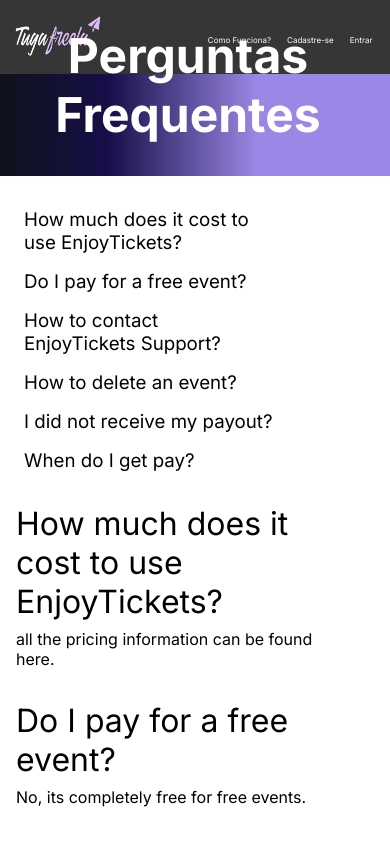
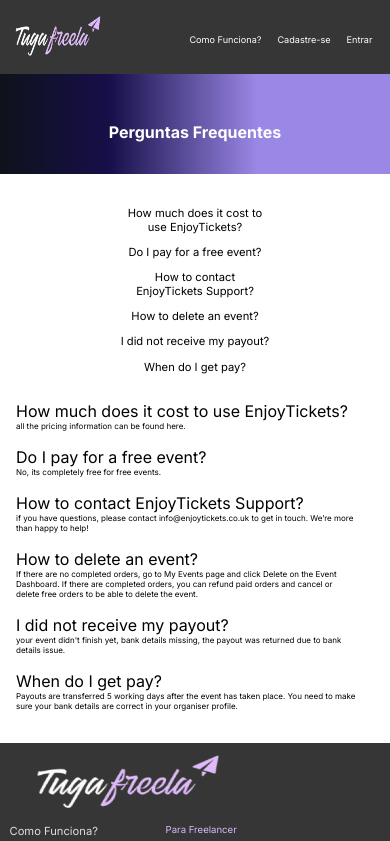
Before and after one commit to chiemek/TugaFreela, a React (Vite) app: page /FAQ in a window 390 px wide. Shown: the top 841 px of the page. Built offline with nearby package versions, Linux system fonts and the light colour scheme.

Commit message:
worked on the responsiveness

```diff
--- a/src/components/Footer/Footer.css
+++ b/src/components/Footer/Footer.css
@@ -31,7 +31,7 @@
     }
 
     .logo {
-      /* border: 1px solid #fff; */
+      margin-top: 5.5rem;
 
       ul {
         padding-left: 2rem;
@@ -100,6 +100,8 @@
       .logo {
         /* border: 1px solid #fff; */
         margin-bottom: 1.5rem;
+        margin-top: 0;
+
         box-shadow: -7px 20px 10px -17px rgba(180, 189, 121, 1);
 
         ul {
--- a/src/components/Footer/Footer2/Footer2.css
+++ b/src/components/Footer/Footer2/Footer2.css
@@ -20,12 +20,12 @@
 
 @media (max-width: 800px) {
   .footer {
-    font-size: 0.7rem;
+    font-size: 0.4rem;
     justify-content: flex-start;
-
+    padding-block: 1rem;
     padding-inline: 0.5rem;
     a {
-      font-size: 0.8rem;
+      font-size: 0.5rem;
       display: inline-block;
     }
   }
--- a/src/components/Header/Header.css
+++ b/src/components/Header/Header.css
@@ -85,7 +85,7 @@
     }
 
     a {
-      font-size: 0.5rem;
+      font-size: 0.57rem;
       line-break: normal;
       line-height: 1px;
     }
--- a/src/components/Showcase/Showcase.jsx
+++ b/src/components/Showcase/Showcase.jsx
@@ -1,9 +1,9 @@
 import "./Showcase.css";
 import showcaseBg from "../../assets/icons/topBackground.png";
 
-const Showcase = ({ image, text, button, height }) => {
+const Showcase = ({ image, text, button, height, id }) => {
   return (
-    <div className="showcase" style={{ height: height }}>
+    <div className="showcase" style={{ height: height }} id={id}>
       <img src={showcaseBg} alt="" className="showcase-bg" />
       <div className="text">
         {text}
--- a/src/pages/ContactUs/ContactUs.css
+++ b/src/pages/ContactUs/ContactUs.css
@@ -1,3 +1,7 @@
+.showcase {
+  height: auto;
+}
+
 .showcase-img-contact {
   z-index: 10;
   height: 20rem;
@@ -62,6 +66,9 @@
 }
 
 @media (max-width: 800px) {
+  .showcase {
+    display: none;
+  }
   .contact {
     padding: 2rem 0.5rem 2rem 0.5rem;
     flex-direction: column;
--- a/src/pages/ContactUs/ContactUs.jsx
+++ b/src/pages/ContactUs/ContactUs.jsx
@@ -44,7 +44,6 @@
             />
           </>
         }
-        height="65vh"
       />
 
       <div className="contact">
--- a/src/pages/FAQ/FAQ.css
+++ b/src/pages/FAQ/FAQ.css
@@ -1,3 +1,13 @@
+.showcase {
+  h5 {
+    text-align: center;
+    color: white;
+    width: 80vw;
+    font-size: 3rem;
+    margin-top: -5rem;
+  }
+}
+
 .faq-con {
   display: flex;
   padding: 5rem;
@@ -33,6 +43,15 @@
 }
 
 @media (max-width: 800px) {
+  .showcase {
+    h5 {
+      text-align: center;
+      color: white;
+      width: 100%;
+      font-size: 1rem;
+      margin-top: 1rem;
+    }
+  }
   .faq-con {
     flex-direction: column;
     padding: 1rem;
@@ -40,6 +59,12 @@
     .right {
       width: 100%;
       padding: 1rem 0.5rem;
+
+      h3 {
+        font-size: 0.7rem;
+        margin-bottom: 0.7rem;
+        width: 100%;
+        text-align: center;
       }
     }
 
@@ -47,13 +72,15 @@
       padding-right: 1rem;
 
       h2 {
-      font-size: 1.5rem;
+        font-size: 1rem;
         font-weight: normal;
-      margin-bottom: 0.5rem;
+        margin-bottom: 0;
       }
 
       p {
         margin-bottom: 1rem;
+        font-size: 0.5rem;
       }
     }
   }
+}
--- a/src/pages/FAQ/FAQ.jsx
+++ b/src/pages/FAQ/FAQ.jsx
@@ -14,21 +14,7 @@
     <>
       <div id="faq"></div>
       <Header />
-      <Showcase
-        text={
-          <h5
-            style={{
-              textAlign: "center",
-              color: "white",
-              width: "80vw",
-              fontSize: "3rem",
-              marginTop: "-5rem",
-            }}
-          >
-            Perguntas Frequentes
-          </h5>
-        }
-      />
+      <Showcase text={<h5>Perguntas Frequentes</h5>} />
 
       <div className="faq-con">
         <section className="right">
--- a/src/pages/Freelance/Freelance.css
+++ b/src/pages/Freelance/Freelance.css
@@ -1,5 +1,32 @@
 #how-it-works {
   /* padding: 5rem; */
+
+  .showcase {
+    .text {
+      text-align: center;
+      width: 100%;
+    }
+
+    img {
+      display: none;
+    }
+
+    p {
+      display: none;
+    }
+
+    .button {
+      width: 100%;
+      display: flex;
+      justify-content: space-between;
+
+      button {
+        width: 7rem;
+        height: 3rem;
+        font-size: 0.5rem;
+      }
+    }
+  }
 
   h2 {
     text-align: center;
@@ -126,6 +153,17 @@
       img {
         width: 15rem;
         margin-bottom: 3rem;
+        margin-inline: 5rem;
+      }
+
+      p {
+        margin-bottom: 2rem;
+      }
+
+      h3 {
+        color: purple;
+        text-align: left;
+        margin-left: -3rem;
       }
     }
   }
@@ -168,6 +206,7 @@
 /* media query */
 @media (max-width: 800px) {
   .showcase {
+    display: block;
     .text {
       text-align: center;
       width: 100%;
@@ -184,11 +223,12 @@
     .button {
       width: 100%;
       display: flex;
-      justify-content: space-between;
+      justify-content: center;
 
       button {
         width: 7rem;
-        font-size: 0.7rem;
+        height: auto;
+        font-size: 0.5rem;
       }
     }
   }
@@ -271,7 +311,7 @@
 
     .reviews {
       background-color: #edecec;
-      padding: 4rem 0.5rem;
+      padding: 4rem 1rem;
 
       h5 {
         font-size: 1.3rem;
@@ -283,7 +323,7 @@
         flex-wrap: nowrap;
         overflow-x: scroll;
         gap: 3rem;
-        width: 100%;
+        width: auto;
       }
 
       .card {
@@ -291,13 +331,20 @@
         flex-direction: column;
         align-items: center;
         padding: 5rem 3rem;
-        width: 40rem;
+        width: 90vw;
         border-radius: 10px;
         background-color: #fff;
 
         img {
-          width: 13rem;
+          width: 5rem;
           margin-bottom: 3rem;
+          margin-inline: 5rem;
+        }
+        h3 {
+          color: purple;
+          text-align: left;
+          font-size: 0.8rem;
+          margin-left: 0;
         }
       }
     }
@@ -307,7 +354,8 @@
 
       h3 {
         font-size: 1.5rem;
-        padding-block: 2rem;
+        padding-block: 1rem;
+        padding-inline: 2rem;
 
         & span {
           color: rgb(177, 137, 239);
@@ -323,12 +371,12 @@
         text-align: center;
 
         .lastOne {
-          width: 15rem;
-          height: 10rem;
+          width: 98%;
+          height: 100%;
         }
 
         .one {
-          margin-bottom: 2rem;
+          margin-bottom: 5rem;
         }
       }
 
--- a/src/pages/Freelance/Freelance.jsx
+++ b/src/pages/Freelance/Freelance.jsx
@@ -75,15 +75,11 @@
         button={
           <div className="button">
             <Link to="/ContactUs">
-              <Button bgColor="rgb(177, 137, 239)" borderRadius="2rem">
-                QUERO CONTRATAR
-              </Button>
+              <Button bgColor="rgb(177, 137, 239)">QUERO CONTRATAR</Button>
             </Link>
 
             <Link to="/FreelancerLogin">
-              <Button bgColor="#333" borderRadius="2rem">
-                TRABALHE COMO FREELA
-              </Button>
+              <Button bgColor="#333">TRABALHE COMO FREELA</Button>
             </Link>
           </div>
         }
--- a/src/pages/Home/Home.css
+++ b/src/pages/Home/Home.css
@@ -323,8 +323,7 @@
       top: 0;
       padding: 2rem;
       width: 100%;
-      border: 1px solid #fff;
-      height: 28vh;
+      height: auto;
       background: rgba(38, 37, 37, 0.605);
       background: linear-gradient(none);
       color: #f9f6f6;
```
Lines whose indentation alone changed are shown as unchanged.
